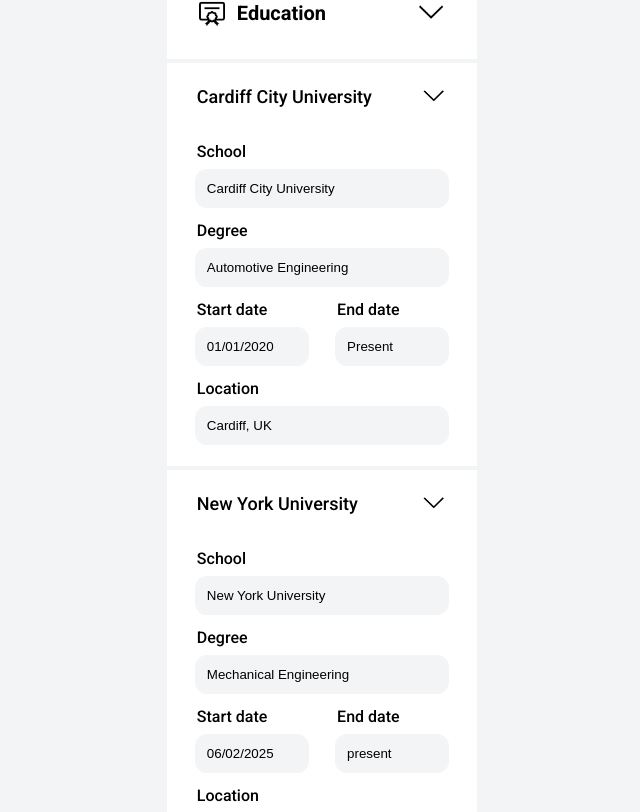
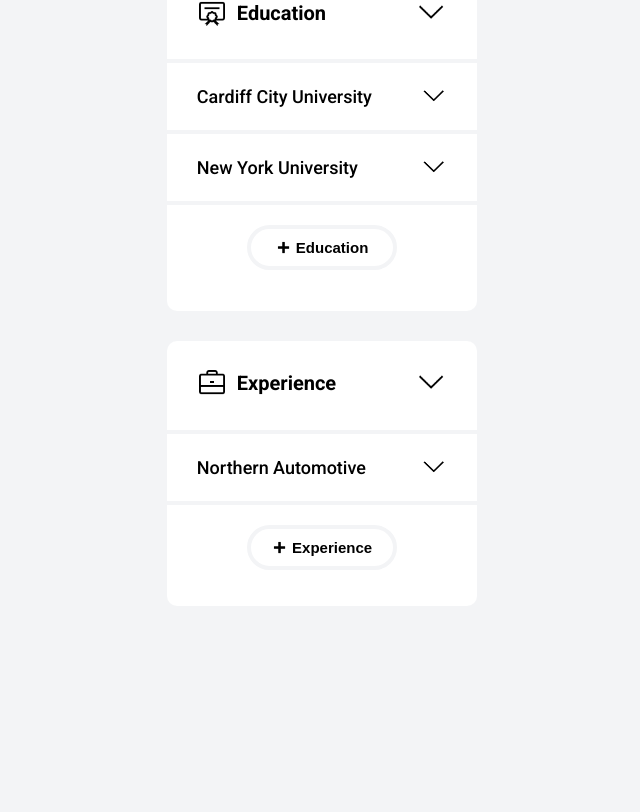
Before and after one commit to coolleighton/MyCVBuilder, a React (Vite) app: page / in a window 1280 px wide. Shown: the part 608-1420 px from the top of the page, without its empty margins (127-767 px from the left). After the commit the page ends 1216 px from the top, so only its background shows below. Built offline with nearby package versions, Linux system fonts and the light colour scheme.

Commit message:
added experience UI

```diff
--- a/src/App.jsx
+++ b/src/App.jsx
@@ -3,6 +3,7 @@
 import RenderSaveLoadClearButtons from "./components/SaveLoadClearButtons.jsx"
 import ContentSection from './components/ContentSection'
 import EducationSection from './components/EducationSection'
+import ExperienceSection from './components/ExperienceSection'
 
 function App() {
 
@@ -13,6 +14,7 @@
         <RenderSaveLoadClearButtons></RenderSaveLoadClearButtons>
         <ContentSection></ContentSection>
         <EducationSection></EducationSection>
+        <ExperienceSection></ExperienceSection>
       </div>
     </div>
   )
--- a/src/components/EducationSection.jsx
+++ b/src/components/EducationSection.jsx
@@ -64,7 +64,7 @@
                         const active = "block"
                         const inActive = "none"
 
-                        const [formActive, setFormActive] = useState(true)
+                        const [formActive, setFormActive] = useState(false)
 
                         const handleItemClick = () => {
                             if (formActive) {
--- a/src/components/ExperienceSection.jsx
+++ b/src/components/ExperienceSection.jsx
@@ -0,0 +1,123 @@
+import styles from "../styles/ExperienceSection.css"
+import { v4 as uuidv4 } from 'uuid';
+import { useState } from 'react'
+
+let ExperienceArray = [
+
+    {   company: "Northern Automotive",
+        position: "Automotive Engineer",
+        startDate: "01/01/2020",
+        endDate: "Present",
+        location: "Cardiff, UK",
+        description: "job description",
+        key: uuidv4()
+
+    },
+]
+
+function ExperienceSection() {
+
+    const activeDisplay = "block"
+    const inActiveDisplay = "none"
+
+    const [ExperienceActive, setExperienceActive] = useState(true)
+
+    const handleHeaderClick = () => {
+        if (ExperienceActive) {
+            setExperienceActive(false)
+        }
+        else {
+            setExperienceActive(true)
+        }
+    }
+
+    return (
+        <>
+            <div className="ExperienceSection">
+
+                <div
+                    onClick={handleHeaderClick}
+                    className="ExperienceHeader">
+                    <div className="HeaderTitle">
+                        <img src="./src/assets/experience-img.png"></img>
+                        <h1>Experience</h1>
+                    </div>
+                    <img className="DropDownImg" src="./src/assets/down-img.png"></img>
+                </div>
+
+                <ul
+                    style={{ display : ExperienceActive ? activeDisplay : inActiveDisplay }}
+                    className="UniversityList"
+                >
+
+                    {ExperienceArray.map((experienceItem) => {
+
+                        const active = "block"
+                        const inActive = "none"
+
+                        const [formActive, setFormActive] = useState(false)
+
+                        const handleItemClick = () => {
+                            if (formActive) {
+                                setFormActive(false)
+                            }
+                            else {
+                                setFormActive(true)
+                            }
+                        }
+
+                        return (
+                            <li key={experienceItem.key}>
+
+                                <hr className="Seperator"></hr>
+
+                                <div
+                                    className="UniversityListItem"
+                                    onClick={handleItemClick}
+                                    >
+                                    <h2 className="UniversityListItemName">{experienceItem.company}</h2>
+                                    <img className="UniversityListItemImg" src = "src/assets/down-img.png"></img>
+                                </div>
+
+                                <div
+                                    style={{display : formActive ? active : inActive}}
+                                    className="ExperienceForm"
+                                >
+                                    <form>
+                                        <label htmlFor="company">Company Name</label>
+                                        <input value={experienceItem.company} id="company" type="text" placeholder="Enter your company name"></input>
+                                        <label htmlFor="positon">Position title</label>
+                                        <input value={experienceItem.position} id="position" type="text" placeholder="Enter your position title"></input>
+                                        <div className="ExperienceDates">
+                                            <div className="startDateDiv">
+                                                <label htmlFor="StartDate">Start date</label>
+                                                <input value={experienceItem.startDate} id="StartDate" type="text" placeholder="Enter your start date"></input>
+                                            </div>
+                                            <div>
+                                                <label htmlFor="EndDate">End date</label>
+                                                <input value={experienceItem.endDate}id="EndDate" type="text" placeholder="Enter your end date"></input>
+                                            </div>
+                                        </div>
+                                        <label htmlFor="location">Location</label>
+                                        <input value={experienceItem.location} id="location" type="text" placeholder="Enter the school location"></input>
+                                        <label htmlFor="description">Description</label>
+                                        <textarea value={experienceItem.description} id="description" rows="4" cols="50" placeholder="Enter the school location"></textarea>
+                                    </form>
+                                </div>
+                            </li>
+                        )
+                    })}
+
+                    <hr className="Seperator"></hr>
+
+                    <button className="addExperience">
+                        <img src="src/assets/plus-img.png"></img>
+                        <p>Experience</p>
+                    </button>
+                </ul>
+            </div>
+        </>
+    )
+}
+
+export default ExperienceSection
--- a/src/styles/ExperienceSection.css
+++ b/src/styles/ExperienceSection.css
@@ -0,0 +1,168 @@
+/* Experience Section --------------------------------------------------*/
+
+.ExperienceSection {
+    margin-top: 30px;
+    display: flex;
+    flex-direction: column;
+    padding: 20px 30px;
+    background-color: white;
+    border-radius: 10px;
+    box-sizing: border-box;
+}
+
+.ExperienceHeader {
+    display: flex;
+    flex-direction: row;
+    align-items: center;
+    justify-content: space-between;
+    cursor: pointer;
+    padding: 7.5px 0 7.5px;
+}
+
+.ExperienceHeader h1 {
+    margin: 0 0 0 10px;
+    font-size: 20px;
+    font-weight: 600;
+}
+
+.ExperienceHeader div {
+    display: flex;
+    flex-direction: row;
+    align-items: center;
+}
+
+.ExperienceHeader img {
+    width: 30px;
+    height: 30px;
+}
+
+.addExperience {
+    background-color: white;
+    display: flex;
+    align-items: center;
+    justify-content: center;
+    width: 150px;
+    padding: 10px;
+    border: 4px solid #F3F4F6;
+    border-radius: 40px;
+    margin: 20px auto 0;
+    cursor: pointer;
+}
+
+.addExperience:hover {
+    scale: 1.1;
+    transition: 0.3s;
+}
+
+.addExperience img {
+    width: 15px;
+    margin-right: 5px;
+}
+
+.addExperience p {
+    margin: 0;
+    font-weight: 600;
+    font-size: 15px;
+}
+
+.ExperienceHeader:hover .HeaderTitle {
+    scale: 1.1;
+    transition: 0.3s;
+}
+
+.ExperienceHeader:hover .DropDownImg {
+    scale: 1.2;
+    transition: 0.3s;
+}
+
+.UniversityList {
+    list-style: none;
+    padding-left: 0;
+}
+
+.UniversityListItem {
+    display: flex;
+    justify-content: space-between;
+    align-items: center;
+    cursor: pointer;
+}
+
+.UniversityListItem h2 {
+    font-size: 18px;
+    font-weight: 500;
+}
+
+.UniversityListItem img {
+    width: 25px;
+}
+
+.UniversityListItem:hover .UniversityListItemImg {
+    scale: 1.3;
+    transition: 0.3s;
+}
+
+.UniversityListItem:hover .UniversityListItemName {
+    scale: 1.1;
+    transition: 0.3s;
+}
+
+.Seperator {
+    border: 2px solid #F3F4F6;
+    width: calc(100% + 60px);
+    transform: translateX(-33px);
+}
+
+/*  Form --------------------------------------------- */
+
+.ExperienceForm {
+    margin-top: 20px;
+    display: flex;
+    flex-direction: column;
+    background-color: white;
+    border-radius: 10px;
+}
+
+.ExperienceForm form {
+    display: flex;
+    flex-direction: column;
+}
+
+.ExperienceForm label {
+    font-size: 16px;
+    font-weight: 500;
+    margin-bottom: 10px;
+}
+
+.ExperienceForm input,
+.ExperienceForm textarea {
+    box-sizing: border-box;
+    background-color: #F3F4F6;
+    margin-bottom: 15px;
+    border: none;
+    outline: 2px solid #F3F4F6;
+    border-radius: 10px;
+    padding: 10px;
+    width: 100%;
+    font-family: 'Roboto', sans-serif;
+    resize: none;
+}
+
+.ExperienceForm input:focus {
+    outline: 2px solid rgb(0, 140, 255);
+    box-shadow: 0px 0px 20px -8px rgba(0,140,255,1);
+    transition: 0.3s;
+}
+
+.ExperienceDates {
+    display: flex;
+}
+
+.startDateDiv {
+    padding-right: 30px;
+}
+
+.ExperienceDates div {
+    display: flex;
+    flex-direction: column;
+    justify-content: space-between;
+}
```
Also changed, not shown: src/assets/experience-img.png (added).
